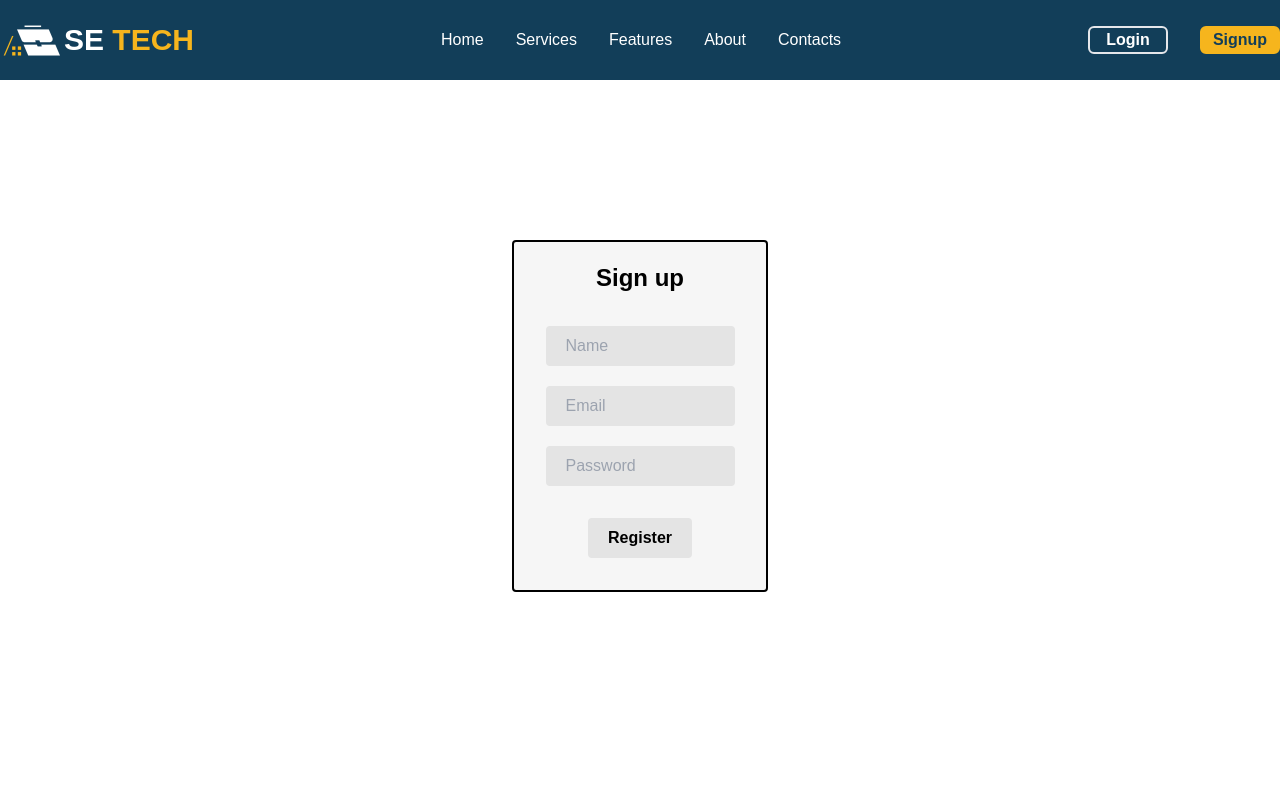
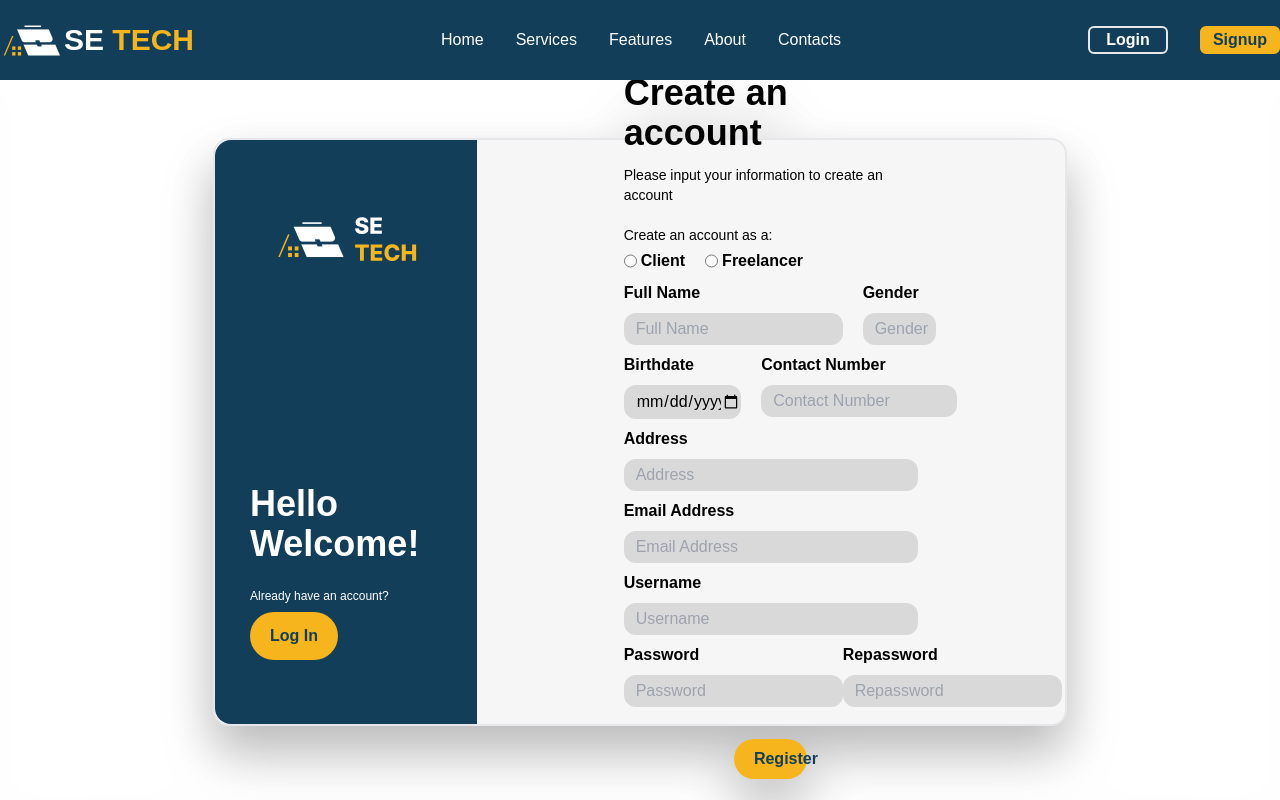
Before and after one commit to RaymartDev/SE-Thesis, a React (Vite) app in the folder frontend/: page /register in a window 1280 px wide. Shown: the top 800 px of the page. Built offline with nearby package versions, Linux system fonts and the light colour scheme.

Commit message:
Updated Login and Sign Up

```diff
--- a/frontend/src/components/Footer.jsx
+++ b/frontend/src/components/Footer.jsx
@@ -3,7 +3,7 @@ import footerLogo from "../img/footerlogo.png"
 
 const Footer = () => {
     return (
-        <footer className="bg-[#123E59] relative bottom-0">
+        <footer className="bg-[#123E59] relative bottom-0 ">
             <div className="flex justify-around items-end h-60 pb-10">
                 <div className="text-white flex gap-x-20 font-bold text-xl">
                     <HashLink smooth to="/#top" className="hover:text-[#F6B51D]">Home</HashLink>
--- a/frontend/src/index.css
+++ b/frontend/src/index.css
@@ -4,7 +4,7 @@
 
 *::-webkit-scrollbar {
     width: 8px;
-  }
+}
 
 *::-webkit-scrollbar-track {
     background: #123E59;
--- a/frontend/src/views/Login.jsx
+++ b/frontend/src/views/Login.jsx
@@ -7,6 +7,8 @@ import { setCredentials } from '../slices/authSlice'
 import { toast } from "react-toastify"
 import Spinner from "../components/Spinner"
 import Footer from "../components/Footer"
+import SELogo from "../img/Logo.png"
+import Eye from "../img/eye.png"
 
 const Login = () => {
     const [email, setEmail] = useState("")
@@ -58,16 +60,49 @@ const Login = () => {
     return (
         <>
             <Navbar />
-            <section>
-                <form className="container mx-auto flex flex-col items-center my-60 bg-[#F6F6F6] w-1/5 rounded border-2 border-black" onSubmit={submitHandler}>
-                    <h1 className="text-2xl font-bold mt-5">Login</h1>
-                    <input value={email} onChange={(e) => setEmail(e.target.value)} type="email" placeholder="Email" required className="w-9/12 mt-8 px-5 py-2 rounded bg-[#E4E4E4]"/>
-                    <input value={password} onChange={(e) => setPassword(e.target.value)} type="password" placeholder="Password" required className="w-9/12 mt-5 px-5 py-2 rounded bg-[#E4E4E4]"/>
-                    <button className="px-5 py-2 bg-[#E4E4E4] rounded font-bold my-8">Enter</button>
-                    {isLoading && <Spinner />}
-                </form>
+
+            <section className="h-screen drop-shadow-2xl shadow-2xl">
+                <section className="h-screen flex justify-center items-center pt-16">
+                    <form className="container mx-auto flex items-center bg-[#F6F6F6] w-8/12 h-4/5 rounded-2xl border-2 drop-shadow-2xl" onSubmit={submitHandler}>
+                        <div className="bg-[#123E59] w-1/3 h-full rounded-tl-2xl rounded-bl-2xl flex flex-col items-center justify-between py-16">
+                            <div><img src={SELogo}/></div>
+                            <div>
+                                <h1 className="text-white font-bold text-4xl w-48">Welcome back!</h1>
+                                <p className="text-white font-extralight text-xs mt-6">Don't have an account?</p>
+                                <button className="bg-[#F6B51D] text-[#123E59] font-bold rounded-full py-3 px-5 mt-2">Create Account</button>
+                            </div>
+                        </div>
+                        <div className="w-3/4 flex items-center justify-center">
+                            <div className="flex flex-col items-left w-3/6">
+                                <h1 className="text-5xl font-extrabold mt-5">Log In</h1>
+                                <p className="mt-3">Please input your credentials to log in to your account</p>
+                                <form className="flex mt-10 justify-center">
+                                    <input type="radio" name="client" id="client" className="mr-1"/>
+                                    <label htmlFor="client" className="mr-5">Client</label>
+                                    <input type="radio" name="freelancer" id="freelancer" className="mr-1"/>
+                                    <label htmlFor="freelancer">Freelancer</label>
+                                </form>
+                                <label htmlFor="email" className="font-extrabold text-black">Email</label>
+                                <input value={email} onChange={(e) => setEmail(e.target.value)} type="email" placeholder="Email" name="email" required className="w-full mt-2 px-5 py-2 rounded-xl bg-[#D9D9D9]"/>
+                                <label htmlFor="password" className="mt-5 font-extrabold text-black">Password</label>
+                                <input value={password} onChange={(e) => setPassword(e.target.value)} type="password" placeholder="Password" name="password" required className="mt-2 px-5 py-2 rounded-xl bg-[#D9D9D9]"/>
+                                <div className="flex justify-around mt-3">
+                                    <form>
+                                        <input type="radio" name="rememberMe" id="rememberMe" className="mr-1"/>
+                                        <label htmlFor="rememberMe" className="font-extralight">Remember me</label>
+                                    </form>
+                                    <div>
+                                        <p className="font-extrabold">Forgot Password?</p>
+                                    </div>
+                                </div>
+
+                                <button className="px-5 py-2 bg-[#F6B51D] text-[#123E59] w-1/4 rounded-full font-bold my-8 place-self-center">Log In</button>
+                                {isLoading && <Spinner />}
+                            </div>
+                        </div>
+                    </form>
+                </section>
             </section>
-            <Footer />
         </>
     )
 }
--- a/frontend/src/views/Register.jsx
+++ b/frontend/src/views/Register.jsx
@@ -7,6 +7,7 @@ import { toast } from 'react-toastify'
 import { useRegisterMutation } from "../slices/usersApiSlice"
 import Spinner from "../components/Spinner"
 import Footer from "../components/Footer"
+import SELogo from "../img/Logo.png"
 
 const Register = () => {
     const [email, setEmail] = useState("")
@@ -59,17 +60,84 @@ const Register = () => {
     return (
         <>
             <Navbar/>
-            <section>
-                <form className="container mx-auto flex flex-col items-center my-60 bg-[#F6F6F6] w-1/5 rounded border-2 border-black" onSubmit={submitHandler}>
-                    <h1 className="text-2xl font-bold mt-5">Sign up</h1>
-                    <input value={name} onChange={(e) => setName(e.target.value)} type="text" placeholder="Name" required className="w-9/12 mt-8 px-5 py-2 rounded bg-[#E4E4E4]"/>
-                    <input value={email} onChange={(e) => setEmail(e.target.value)} type="email" placeholder="Email" required className="w-9/12 mt-5 px-5 py-2 rounded bg-[#E4E4E4]"/>
-                    <input value={password} onChange={(e) => setPassword(e.target.value)} type="password" placeholder="Password" required className="w-9/12 mt-5 px-5 py-2 rounded bg-[#E4E4E4]"/>
-                    <button className="px-5 py-2 bg-[#E4E4E4] rounded font-bold my-8">Register</button>
-                    {isLoading && <Spinner />}
-                </form>
+            <section className="h-screen drop-shadow-2xl shadow-2xl">
+                <section className="h-screen flex justify-center items-center pt-16">
+                    <form className="container mx-auto flex items-center bg-[#F6F6F6] w-8/12 h-4/5 rounded-2xl border-2 drop-shadow-2xl" onSubmit={submitHandler}>
+                        <div className="bg-[#123E59] w-1/3 h-full rounded-tl-2xl rounded-bl-2xl flex flex-col items-center justify-between py-16">
+
+                            <div>
+                                <img src={SELogo}/>
+                            </div>
+
+                            <div>
+                                <h1 className="text-white font-bold text-4xl w-48">Hello Welcome!</h1>
+                                <p className="text-white font-extralight text-xs mt-6">Already have an account?</p>
+                                <button className="bg-[#F6B51D] text-[#123E59] font-bold rounded-full py-3 px-5 mt-2">Log In</button>
+                            </div>
+
+                        </div>
+                        <div className="w-3/4 flex items-center justify-center">
+                            <div className="flex flex-col items-left w-3/6">
+
+                                <h1 className="text-4xl font-extrabold mt-5">Create an account</h1>
+                                <p className="mt-3 text-sm">Please input your information to create an account</p>
+                                <p className="mt-5 text-sm">Create an account as a:</p>
+
+                                <form className="flex mt-1">
+                                    <input type="radio" name="client" className="mr-1"/>
+                                    <label htmlFor="client" className="mr-5 font-extrabold ">Client</label>
+                                    <input type="radio" name="freelancer" className="mr-1"/>
+                                    <label htmlFor="freelancer" className="font-extrabold">Freelancer</label>
+                                </form>
+
+                                <div className="flex mt-2">
+                                    <div className="flex flex-col mr-5 w-9/12">
+                                        <label htmlFor="fullName" className="font-extrabold">Full Name</label>
+                                        <input type="text" name="fullName" placeholder="Full Name" className="mt-2 rounded-xl bg-[#D9D9D9] pl-3 py-1"/>
+                                    </div>
+                                    <div className="flex flex-col w-1/4">
+                                        <label htmlFor="age" className="font-extrabold">Gender</label>
+                                        <input type="text" name="age" placeholder="Gender" className="mt-2 rounded-xl bg-[#D9D9D9] pl-3 py-1" />
+                                    </div>
+                                </div>
+
+                                <div className="flex">
+                                    <div className="flex flex-col mr-5 w-2/5">
+                                        <label htmlFor="birthDate" className="font-extrabold mt-2">Birthdate</label>
+                                        <input type="date" name="birthDate" placeholder="MM/DD/YYYY" className="mt-2 rounded-xl bg-[#D9D9D9] pl-3 py-1"/>
+                                    </div>
+                                    <div className="flex flex-col w-8/12">
+                                        <label htmlFor="contactNumber" className="font-extrabold mt-2">Contact Number</label>
+                                        <input type="text" name="contactNumber" placeholder="Contact Number" className="mt-2 rounded-xl bg-[#D9D9D9] pl-3 py-1"/>
+                                    </div>
+                                </div>
+
+                                <label htmlFor="Address" className="font-extrabold mt-2">Address</label>
+                                <input type="text" name="Address" placeholder="Address" className="mt-2 rounded-xl bg-[#D9D9D9] pl-3 py-1"/>
+                                <label htmlFor="emailAddress" className="font-extrabold mt-2">Email Address</label>
+                                <input type="text" name="emailAddress" placeholder="Email Address" className="mt-2 rounded-xl bg-[#D9D9D9] pl-3 py-1"/>
+                                <label htmlFor="username" className="font-extrabold mt-2">Username</label>
+                                <input type="text" name="username" placeholder="Username" className="mt-2 rounded-xl bg-[#D9D9D9] pl-3 py-1"/>
+
+                                <div className="flex justify-between mt-2">
+                                    <div className="flex flex-col">
+                                        <label htmlFor="password" className="font-extrabold">Password</label>
+                                        <input type="password" name="password" placeholder="Password" className="mt-2 rounded-xl bg-[#D9D9D9] pl-3 py-1"/>
+                                    </div>
+                                    <div className="flex flex-col">
+                                        <label htmlFor="rePassword" className="font-extrabold">Repassword</label>
+                                        <input type="password" name="rePassword" placeholder="Repassword" className="mt-2 rounded-xl bg-[#D9D9D9] pl-3 py-1"/>
+                                    </div>
+                                </div>
+
+
+                                <button className="px-5 py-2 bg-[#F6B51D] text-[#123E59] w-1/4 rounded-full font-bold my-8 place-self-center">Register</button>
+                                {isLoading && <Spinner />}
+                            </div>
+                        </div>
+                    </form>
+                </section>
             </section>
-            <Footer />
         </>
     )
 }
```
Also changed, not shown: frontend/src/img/Logo.png (added), frontend/src/img/eye.png (added).
